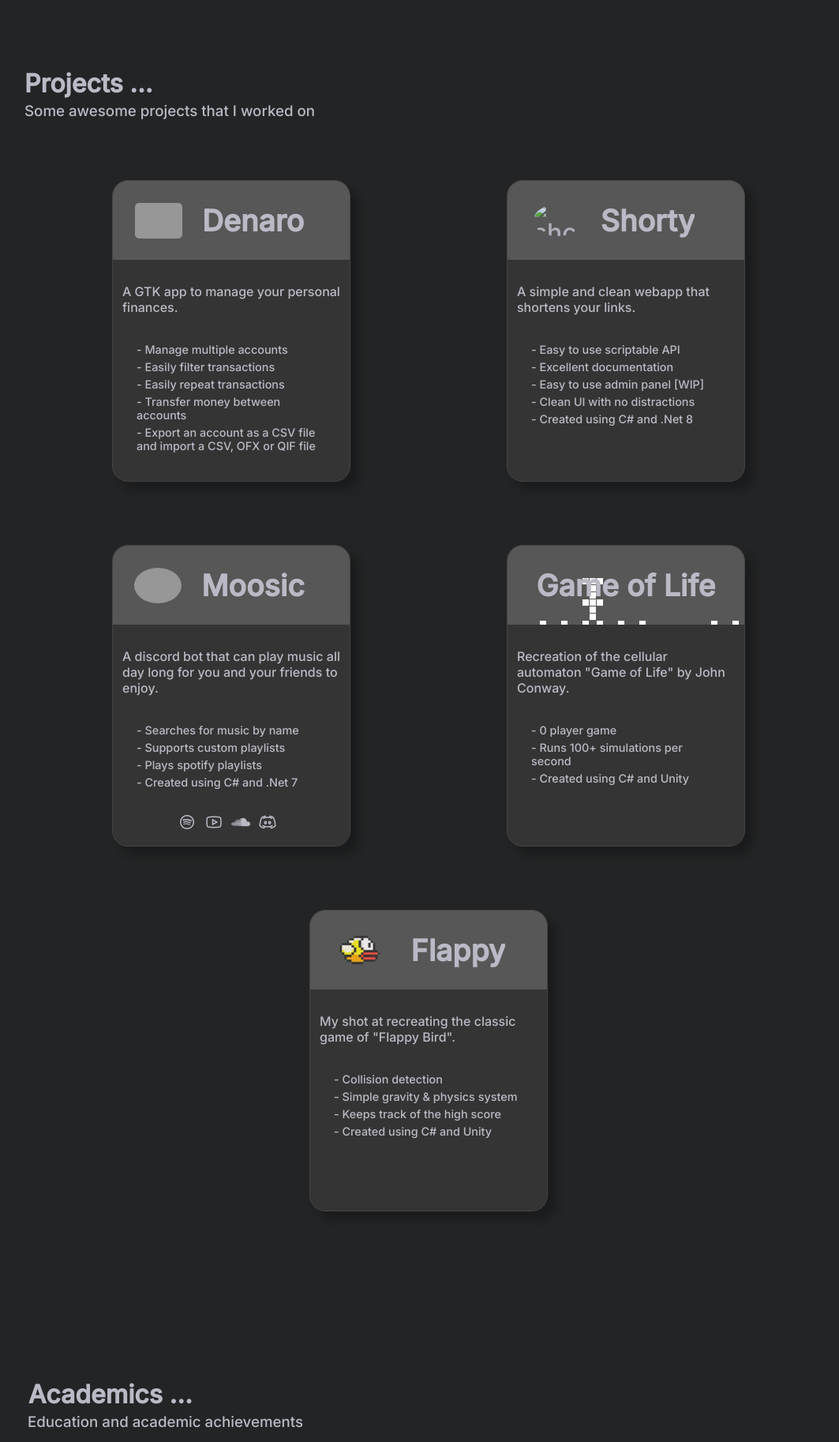
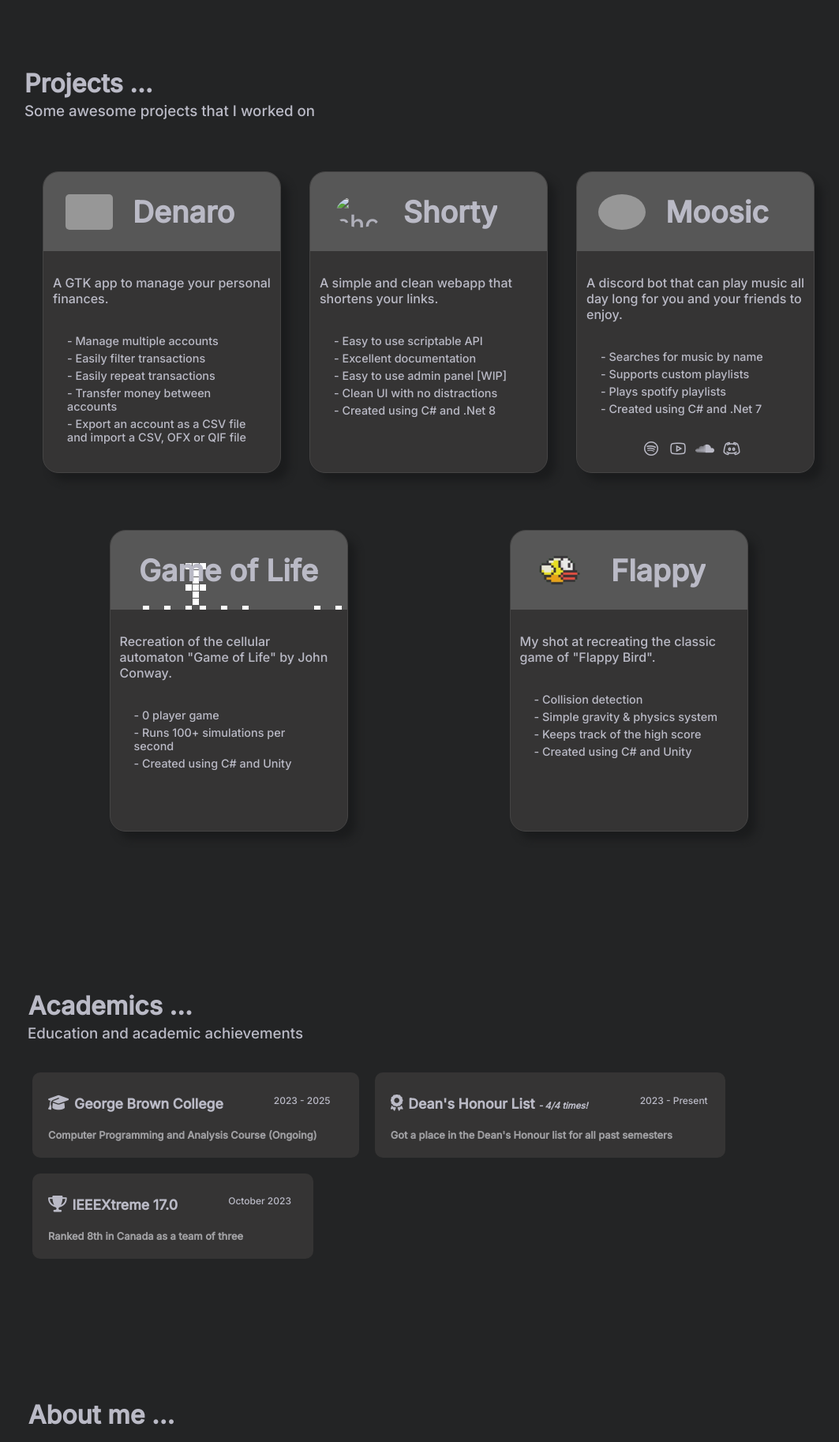
Before and after one commit to JoseBritto/JoseBritto.github.io, a PHP site: page / in a window 1280 px wide; the page is wider, and only the part inside the window is pictured. Shown: the part 786-2612 px from the top of that part at 79% size, without its empty margins (97-1160 px from the left). Run offline with PHP 8.4, Linux system fonts and the light colour scheme; grey boxes are pictures that could not be loaded.

Commit message:
Remove Adjust margins

```diff
--- a/assets/css/projects.css
+++ b/assets/css/projects.css
@@ -15,7 +15,7 @@
     /*background-color: rgba(169, 169, 179, 0.9);*/
     height: fit-content;
     margin-top: 20px;
-    padding: 12px;
+    padding: 5px;
     box-sizing: border-box;
     display: flex;
     justify-content: space-around;
@@ -30,7 +30,7 @@
     box-shadow: rgb(27, 28, 29) 10px 10px 10px;
     border: solid 1px #454444;
     overflow: hidden;
-    margin: 40px;
+    margin: 36px 12px;
     background-color: #353434;
 }
 
```
